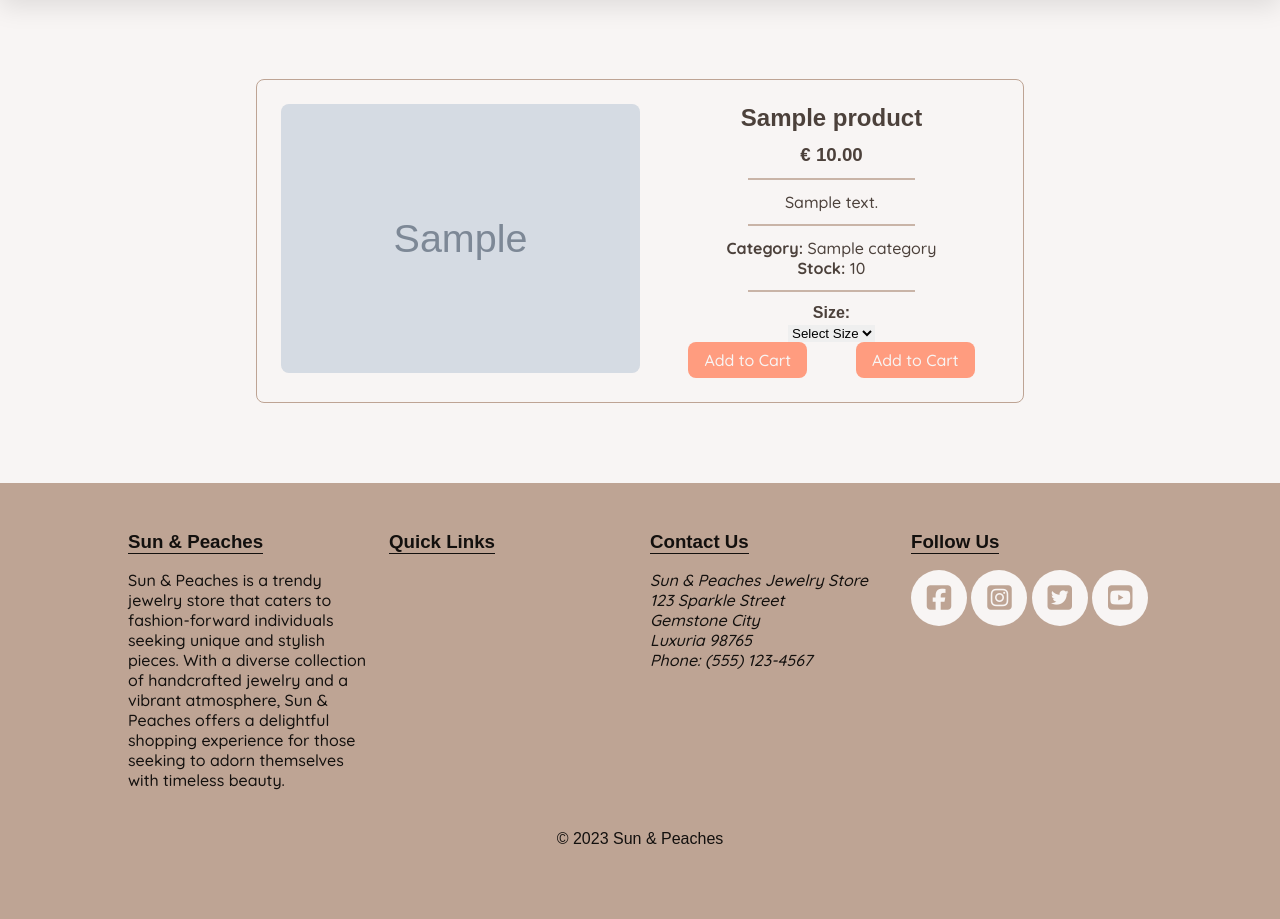
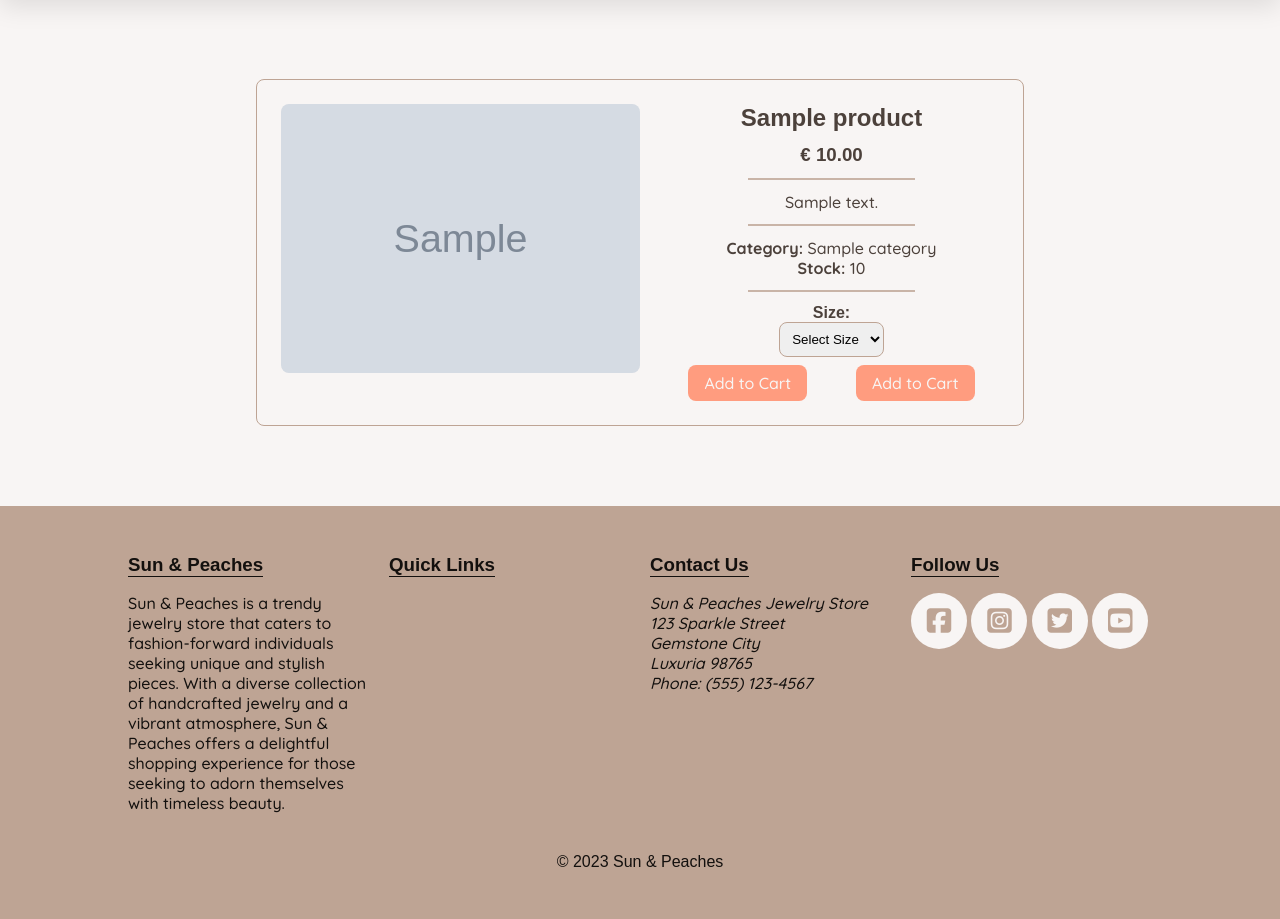
Before and after one commit to radule90/CI_PP_5, a Django app: a page that uses product/templates/product/product_detail.html in a window 1280 px wide. Shown: the part 97-1016 px from the top of the page. Before the commit the page ends 941 px from the top, so only its background shows below. Run offline with Django 4.2, Linux system fonts and the light colour scheme; tables that the repository leaves empty hold one stand-in row (values such as "Sample post"); grey boxes marked "Sample" are stand-in pictures; some libraries are stand-ins or nearby versions; some web fonts are replaced.

Commit message:
Add style for select variations, render logic

```diff
--- a/product/templates/product/product_detail.html
+++ b/product/templates/product/product_detail.html
@@ -27,7 +27,7 @@
                         <p><strong>Stock: </strong>{{ product.stock }}</p>
                     </div>
                     <hr class="break">
-                    {% if product.variations.sizes.all %}
+                    {% if product.variations.sizes %}
                     <div class="variation-wrapper">
                         <h4>Size:</h4>
                         <select name="size" id="variation-size" required>
@@ -38,7 +38,7 @@
                         </select>
                     </div>
                     {% endif %}
-                    {% if product.variations.colors.all %}
+                    {% if product.variations.colors %}
                     <div class="variation-wrapper">
                         <h4>Color:</h4>
                         <select name="color" id="variation-color" required>
@@ -49,7 +49,7 @@
                         </select>
                     </div>
                     {% endif %}
-                    {% if product.variations.materials.all %}
+                    {% if product.variations.materials %}
                     <div class="variation-wrapper">
                         <h4>Material:</h4>
                         <select name="material" id="variation-material" required>
@@ -59,6 +59,9 @@
                             {% endfor %}
                         </select>
                     </div>
+                    {% endif %}
+                    {% if product.variations.count > 1 %}
+                        <hr class="break">
                     {% endif %}
                     <div class="addcart-wrapper">
                         <a href="{% url 'add' product.id %}" class="btn btn-add custom-pointer">Add to Cart</a>
--- a/static/css/styles.css
+++ b/static/css/styles.css
@@ -400,6 +400,17 @@ main {
 
 .product-detail-wrapper .right-detail p a {
     color: var(--font-color);
+}
+
+.variation-wrapper {
+    margin-block: .5rem;
+}
+
+.variation-wrapper select {
+    padding: .5rem;
+    border: 1px solid var(--dark-background);
+    border-radius: .5rem;
+    text-align: center;
 }
 
 .addcart-wrapper {
```
